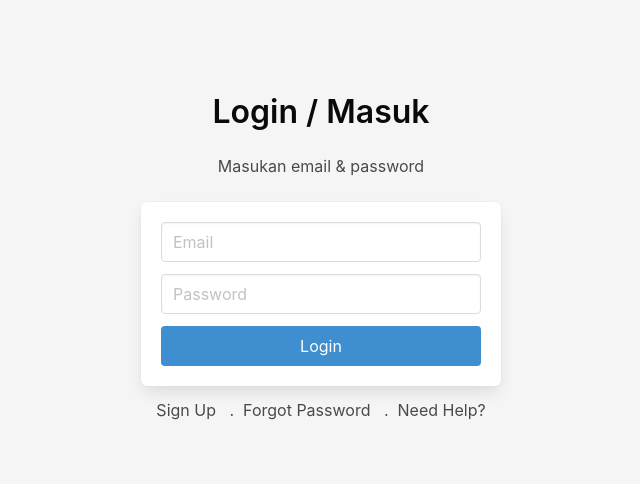
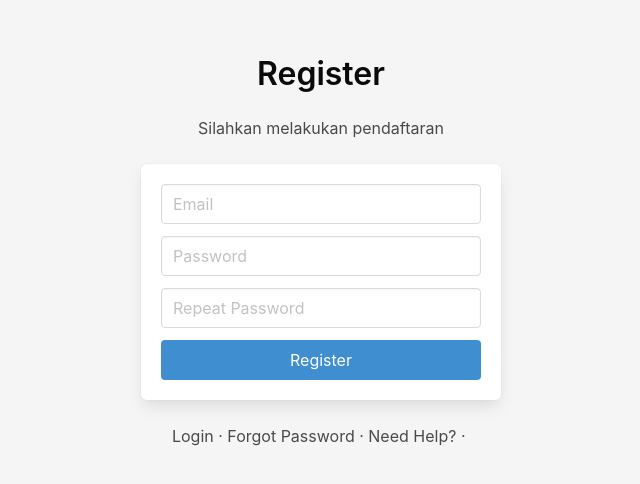
Before and after one commit to yeremiavictor/crud, a React (Create React App) app: page /Register in a window 1280 px wide. Shown: the part 148-632 px from the top of the page, without its empty margins (319-959 px from the left). Built offline with nearby package versions, Linux system fonts and the light colour scheme; no server answers.

Commit message:
add registser module on app.js

```diff
--- a/src/App.js
+++ b/src/App.js
@@ -4,6 +4,7 @@ import { onAuthStateChanged } from "firebase/auth";
 import { BrowserRouter, Routes,  Route, Navigate } from "react-router-dom";
 import Login from "./components/auth/Login";
 import Navbar from "./components/layouts/Navbar";
+import Register from "./components/auth/Register";
 
 
 function App() {
@@ -29,6 +30,7 @@ function App() {
             <BrowserRouter>
                 <Routes>
                     <Route path='/' element={<Login/>}/>
+                    <Route path='/Register' element={<Register/>}/>
                     <Route path='*' element={<Login/>}/>
 
                 </Routes>
```
